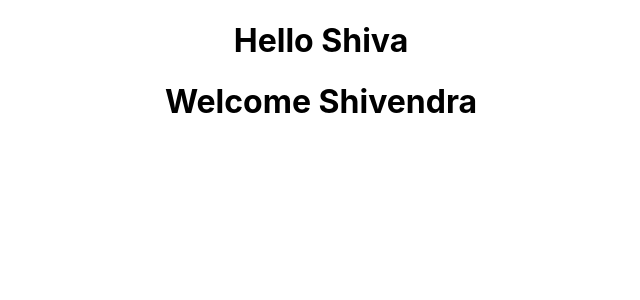
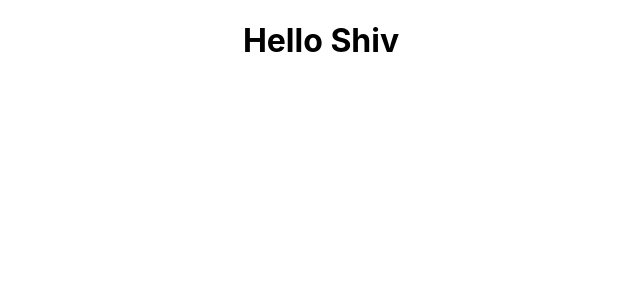
Before and after one commit to shivendra8004/HelloReact, a React (Create React App) app: page / in a window 1280 px wide. Shown: the top 300 px of the page, without its empty margins (319-959 px from the left). Built offline with nearby package versions, Linux system fonts and the light colour scheme.

Commit message:
Writing Jsx Code

```diff
--- a/src/App.js
+++ b/src/App.js
@@ -1,13 +1,15 @@
 import React, { Component } from "react";
 import "./App.css";
-import Greet from "./components/Greet";
-import Welcome from "./components/Welcome";
+// import Greet from "./components/Greet";
+// import Welcome from "./components/Welcome";
+import Hello from "./components/Hello";
 class App extends Component {
   render() {
     return (
       <div className="App">
-        <Greet />
-        <Welcome />
+        {/* <Greet />
+        <Welcome /> */}
+        <Hello />
       </div>
     );
   }
--- /dev/null
+++ b/src/components/Hello.js
@@ -0,0 +1,10 @@
+import React from "react";
+
+const Hello = () => {
+  return (
+    <div>
+      <h1>Hello Shiv</h1>
+    </div>
+  );
+};
+export default Hello;
```
